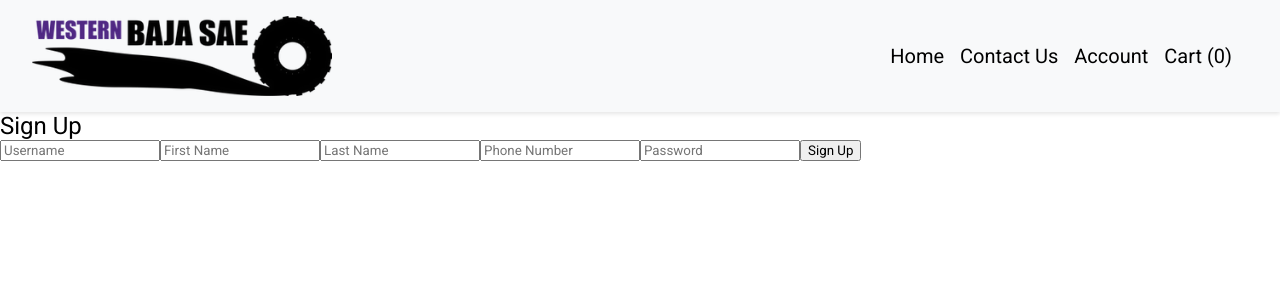
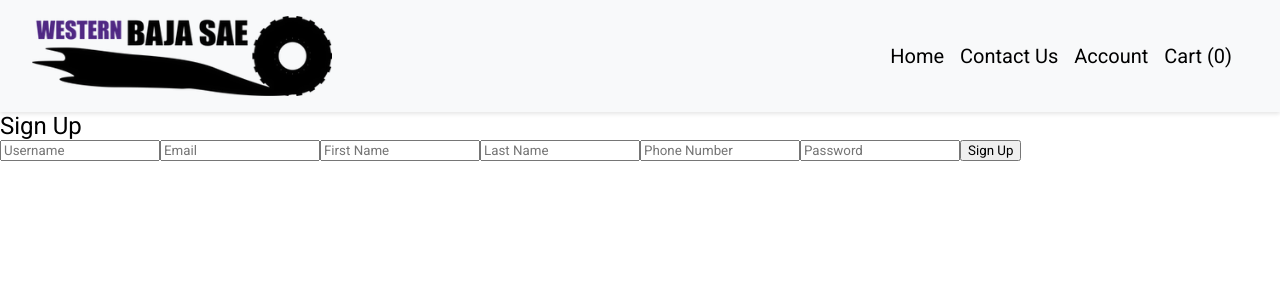
Before and after one commit to bnamayandev/BajaEcom-Frontend, a React (Vite) app: page /signup in a window 1280 px wide. Shown: the top 300 px of the page. Built offline with nearby package versions, Linux system fonts and the light colour scheme; the HTML template or start-up script is replaced by a standard one.

Commit message:
Add email to signup, redirect to login after

```diff
--- a/src/pages/Signup.jsx
+++ b/src/pages/Signup.jsx
@@ -1,10 +1,11 @@
 import React, { useState } from 'react';
 import axios from 'axios';
-//test
+import { useNavigate } from 'react-router-dom';
 
 function Signup() {
     const [formData, setFormData] = useState({
         username: '',
+        email: '',
         first_name: '',
         last_name: '',
         phone_number: '',
@@ -12,6 +13,7 @@ function Signup() {
     });
     const [error, setError] = useState('');
     const [success, setSuccess] = useState('');
+    const navigate = useNavigate();
 
     const handleChange = (e) => {
         setFormData({ ...formData, [e.target.name]: e.target.value });
@@ -24,8 +26,9 @@ function Signup() {
             await axios.post('http://localhost:13000/signup', formData);
             setSuccess('Account created successfully!');
             setError('');
+            navigate('/login'); // Redirect to login page after signup
         } catch (err) {
-            setError(err.response?.data?.error);
+            setError(err.response?.data?.error || 'Signup failed');
         }
     };
 
@@ -34,17 +37,17 @@ function Signup() {
             <h2>Sign Up</h2>
             <form onSubmit={handleSubmit}>
                 <input type='text' name='username' placeholder='Username' value={formData.username} onChange={handleChange} required />
+                <input type='email' name='email' placeholder='Email' value={formData.email} onChange={handleChange} required />
                 <input type='text' name='first_name' placeholder='First Name' value={formData.first_name} onChange={handleChange} required />
                 <input type='text' name='last_name' placeholder='Last Name' value={formData.last_name} onChange={handleChange} required />
                 <input type='text' name='phone_number' placeholder='Phone Number' value={formData.phone_number} onChange={handleChange} required />
-                <input type='text' name='password' placeholder='Password' value={formData.password} onChange={handleChange} required />
-
+                <input type='password' name='password' placeholder='Password' value={formData.password} onChange={handleChange} required />
                 <button type="submit">Sign Up</button>
             </form>
             {success && <p style={{ color: 'green' }}>{success}</p>}
             {error && <p style={{ color: 'red' }}>{error}</p>}
         </div>
-    )
+    );
 }
 
 export default Signup;
```
